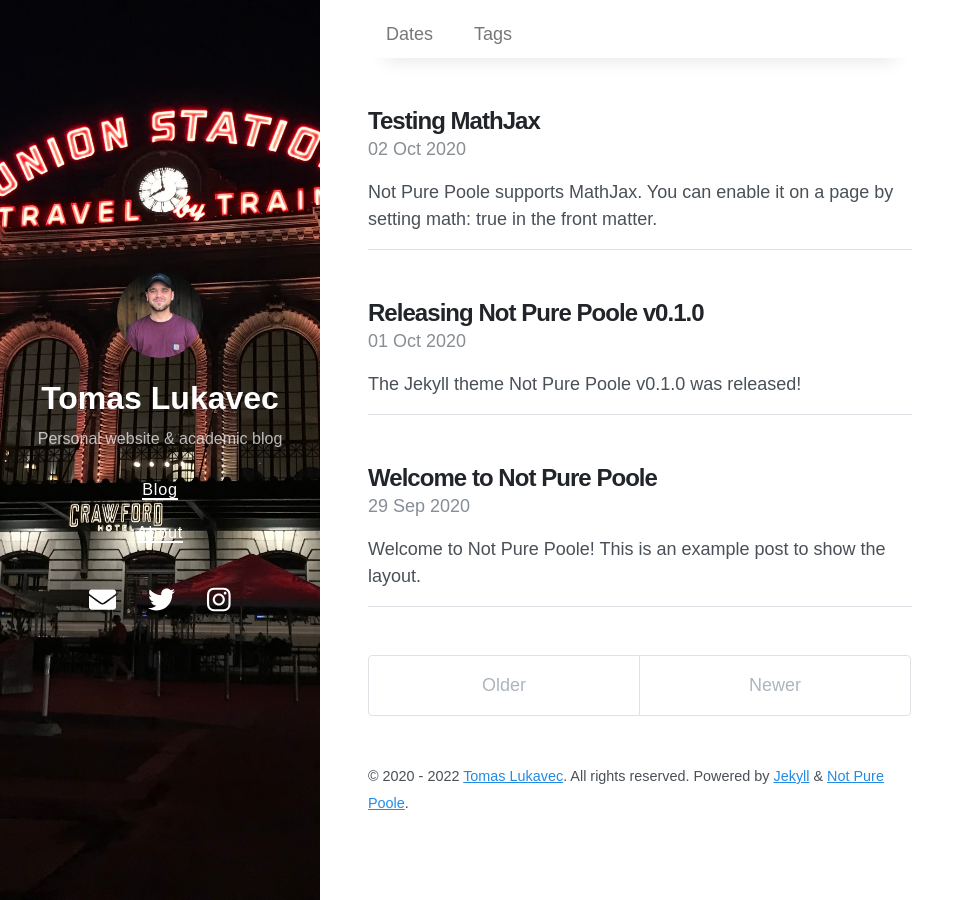
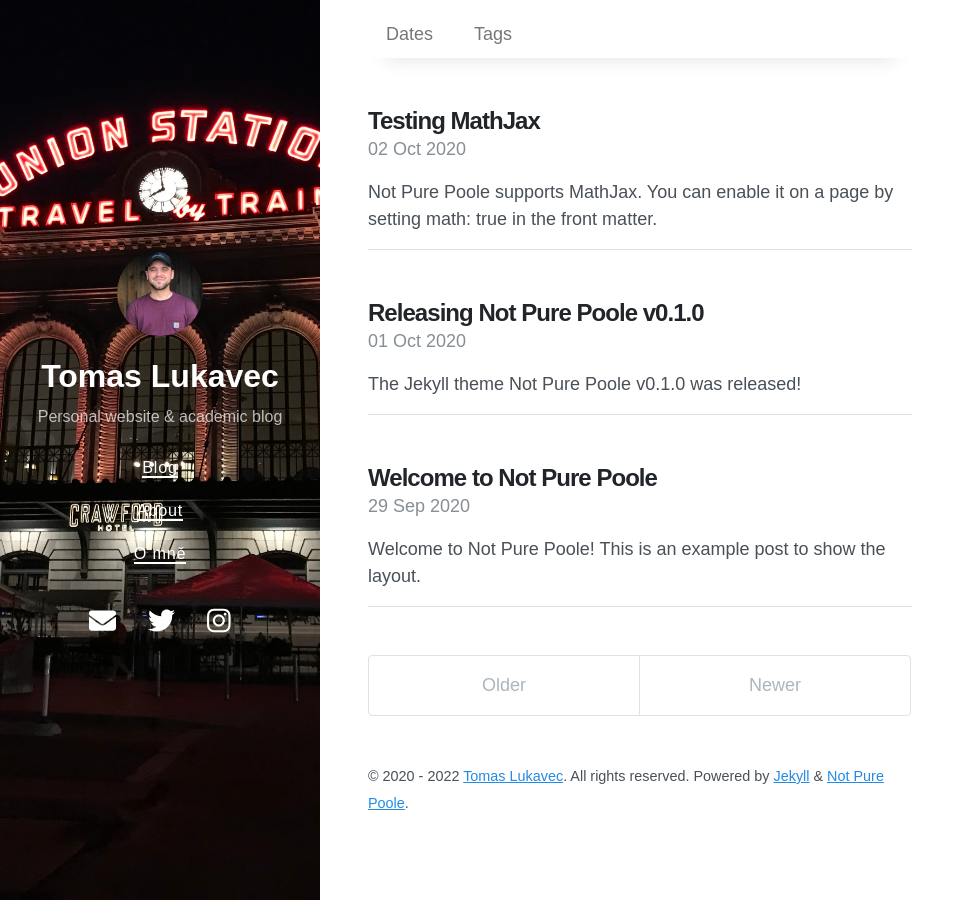
Before and after one commit to tomlukavec/tomlukavecX.github.io, a Jekyll site: the page built from index.html, in a window 1280 px wide. Shown: the whole page, without its empty margins (0-975 px from the left). Built offline with Jekyll 4.4.1, drawn with Linux system fonts in a browser that asks for light colours; nearby versions of some CDN libraries; the list of posts is cut into pages by our own code.

Commit message:
Update navigation.yml

```diff
--- a/_data/navigation.yml
+++ b/_data/navigation.yml
@@ -2,3 +2,5 @@
   url: /
 - title: About
   url: /about/
+- title: O mně
+  url: /hello/
```
